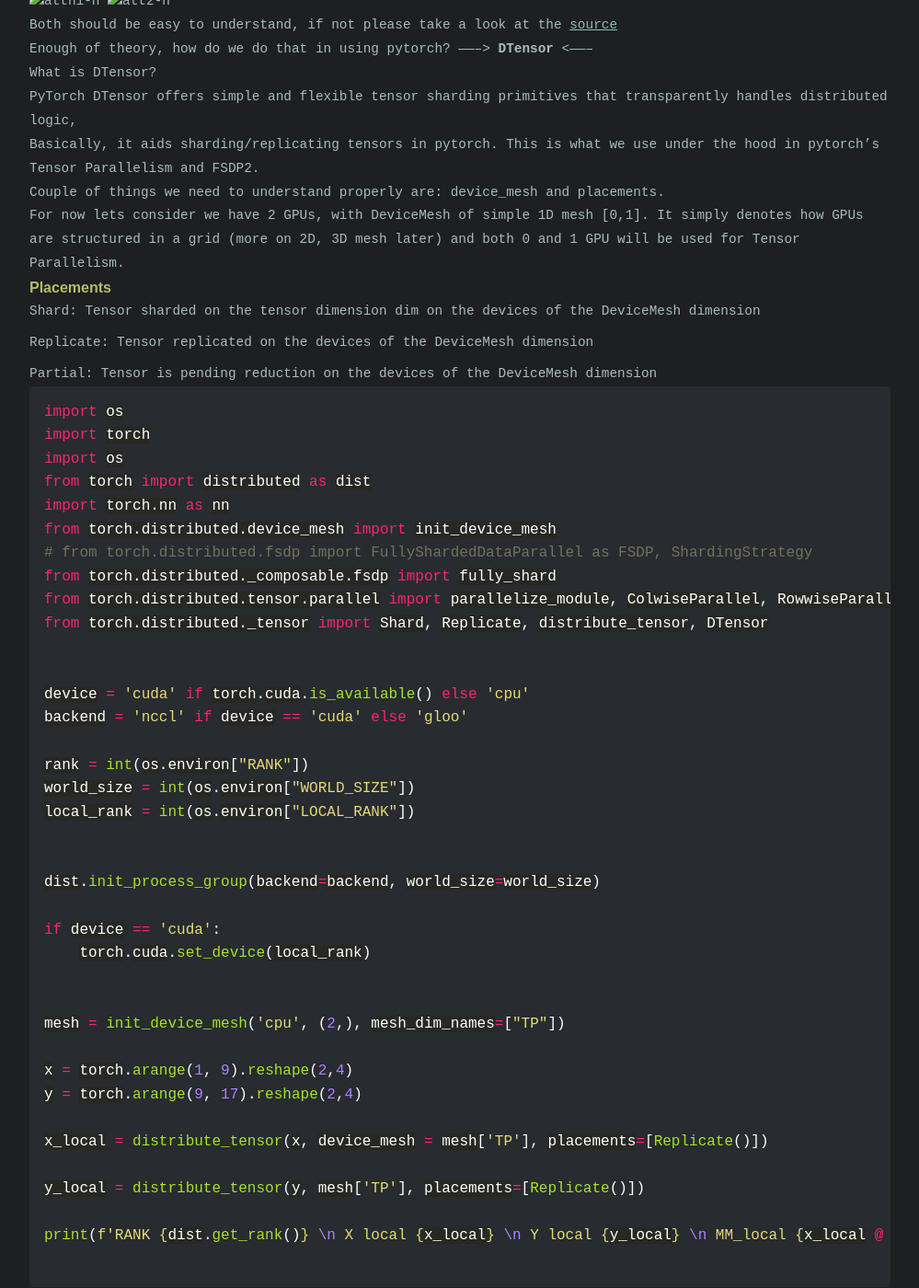
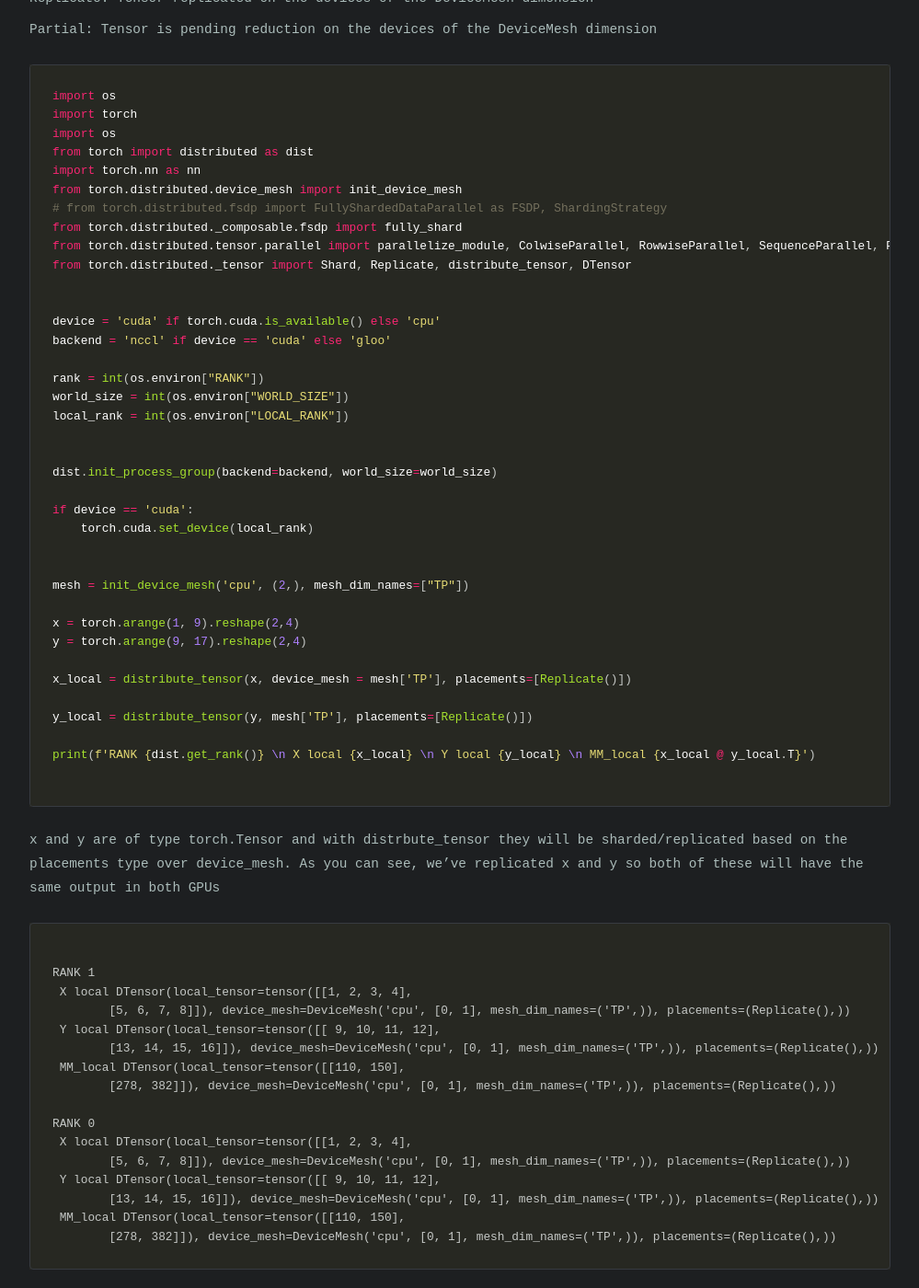
Before and after one commit to CohleM/cohlem.github.io, a Jekyll site: the page built from _posts/2018-08-20-bananas.md, in a window 1280 px wide and 1400 px high, scrolled down 7278 px. Shown: the whole window at 92% size, without its empty margins (140-1139 px from the left). Built offline with Jekyll 4.4.1, drawn with Linux system fonts in a browser that asks for light colours; some web fonts are replaced; some of the changed text lies outside the part shown.

```diff
--- a/assets/css/main.scss
+++ b/assets/css/main.scss
@@ -99,9 +99,24 @@
     gap: 0.5rem; /* spacing between li elements */
 }
 
-.highlight pre {
-    background-color: #282b2f;
-    padding: 1em;
-    border-radius: 0.5em;
+pre {
+    background: #282a2e;
+    padding: 1.5rem;
     overflow-x: auto;
-  }
+    border-radius: 4px;
+    border: 1px solid #373b41;
+    margin-bottom: 1.5rem;
+    margin-top: 1.5rem;
+    font-size: 1rem; // Larger for better readability
+    line-height: 1.6;
+
+    code {
+        background: transparent;
+        padding: 0;
+        color: #c5c8c6;
+        display: block;
+        font-family: 'Fira Code', monospace;
+        font-size: 0.8rem;
+        font-weight: 400;
+    }
+}
```
Also changed, not shown: 2 other files.
